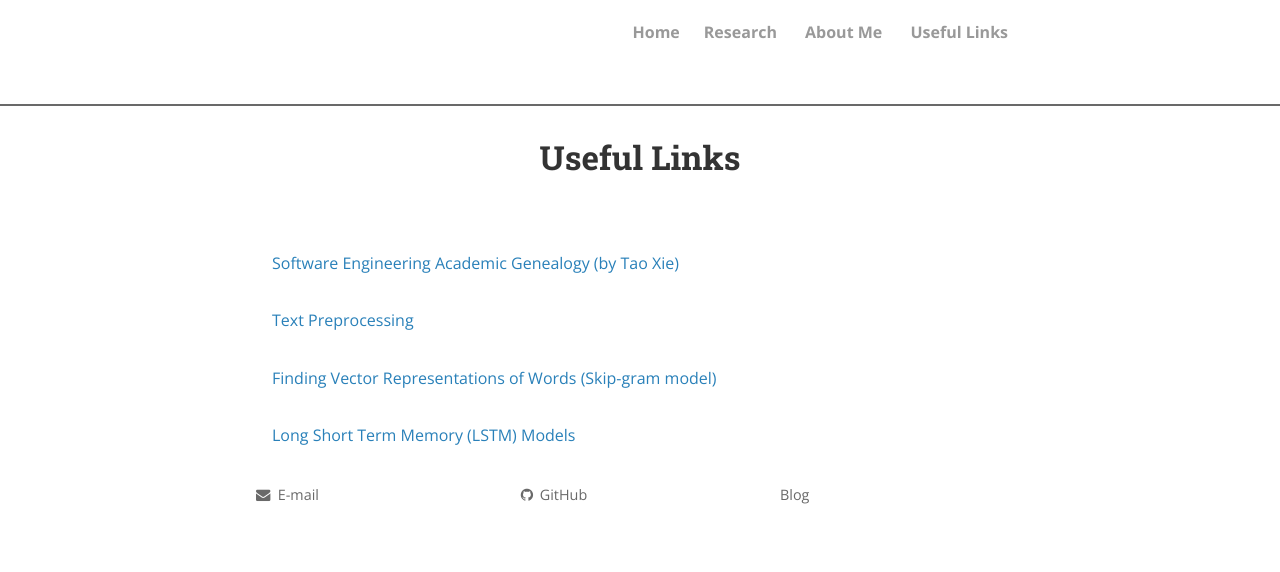
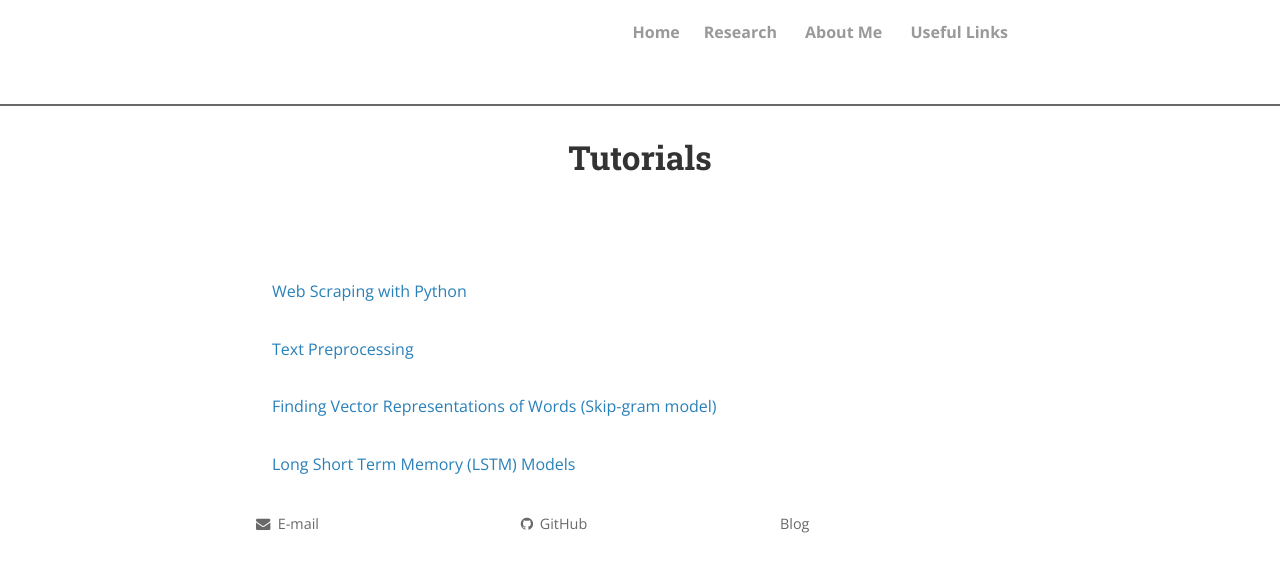
Before and after one commit to LebronX/LebronX.github.io, a Jekyll site: the page built from tutorials.html, in a window 1280 px wide. Shown: the top 572 px of the page. Built offline with Jekyll 4.4.1, drawn with Linux system fonts in a browser that asks for light colours; nearby versions of some CDN libraries; comment, search, counter and statistics services are not loaded; a style sheet for code colours, icons or effects is not loaded.

Commit message:
update useful links

```diff
--- a/tutorials.html
+++ b/tutorials.html
@@ -1,11 +1,12 @@
 ---
 layout: page
-title: Useful Links
+title: Tutorials
 permalink: /tutorials/
 ---
 
 <br>
-<a href="http://web.engr.illinois.edu/~taoxie/sefamily.htm" target="_self">Software Engineering Academic Genealogy (by Tao Xie)</a><br>
+<br>
+<a href="https://github.com/pesoto/Text-Analysis/blob/master/1_Web_Scraping_Tutorial.ipynb" target="_self">Web Scraping with Python</a><br>
 <br>
 <a href="https://github.com/pesoto/Text-Analysis/blob/master/2_Text_Preprocessing_Tutorial.ipynb" target="_self">Text Preprocessing</a><br>
 <br>
```
Also changed, not shown: 1 other file.
